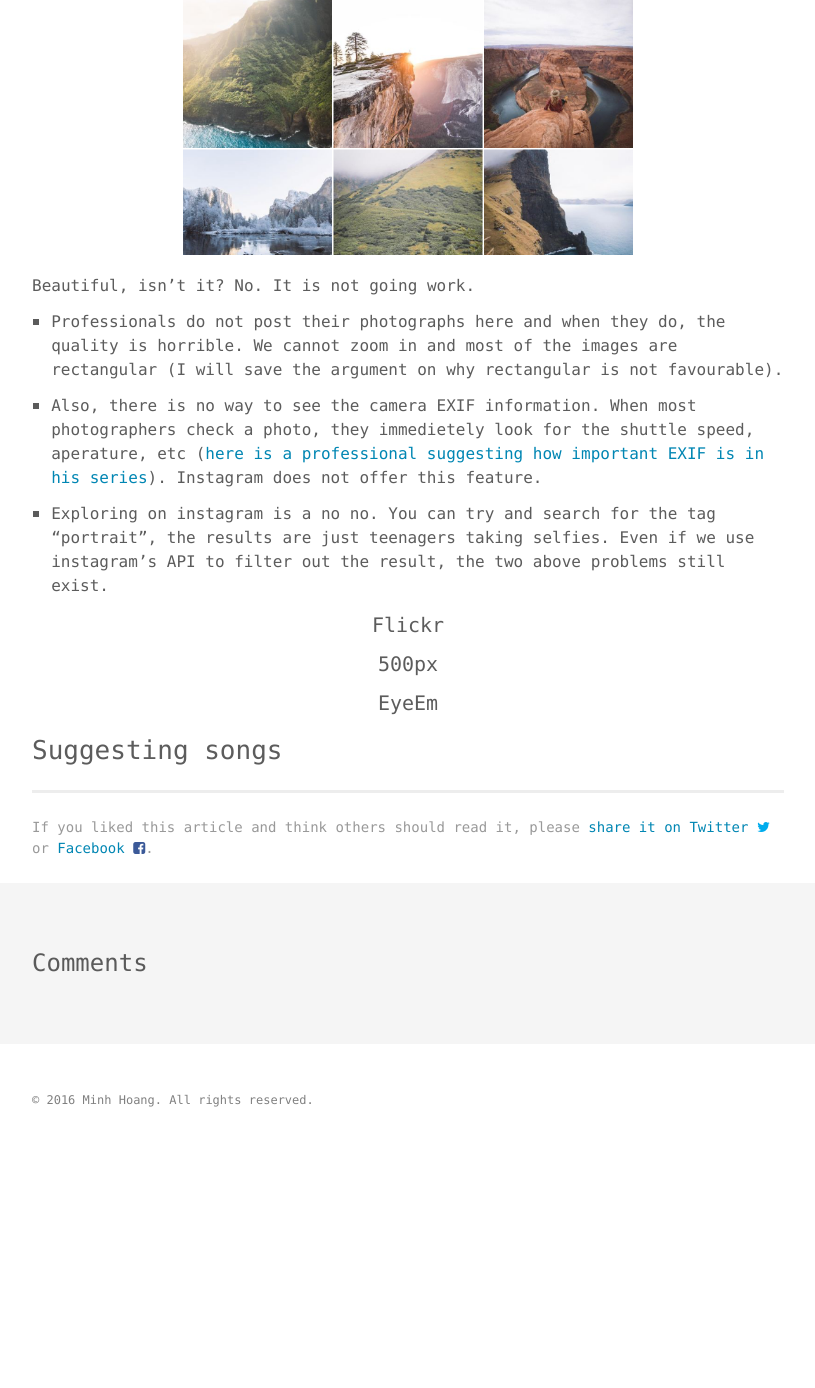
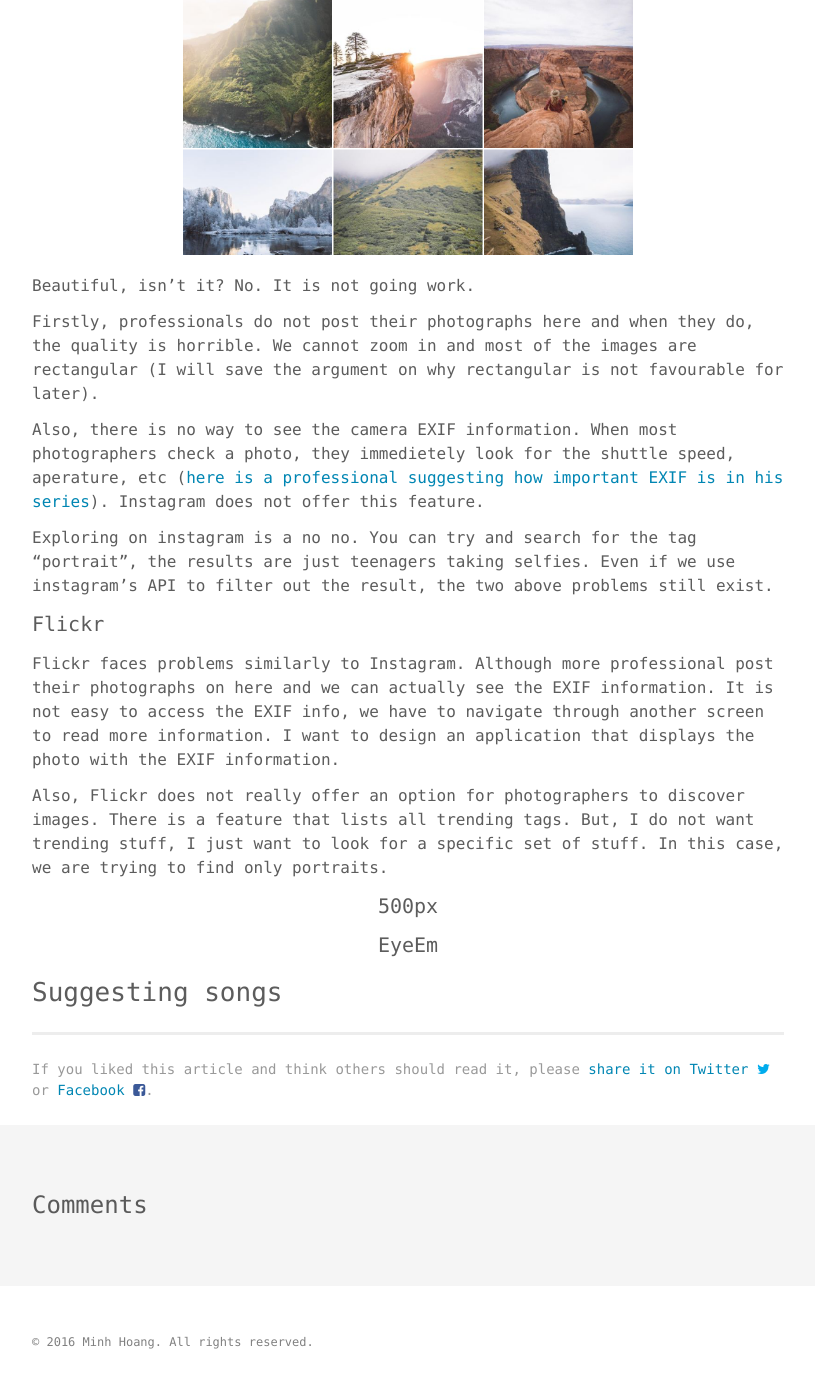
Before and after one commit to minhhoangtcu/minhhoangtcu.github.io, a Jekyll site: the page built from _posts/2016-09-26-inspire-developer-diary.md, in a window 1280 px wide and 1400 px high, scrolled down 1494 px. Shown: the top 1388 px of the window, without its empty margins (232-1047 px from the left). Built offline with Jekyll 4.4.1, drawn with Linux system fonts in a browser that asks for light colours; comment, search, counter and statistics services are not loaded; before the commit the page ends 2652 px from its top, so only the background shows below that.

Commit message:
write more on inspire

```diff
--- a/_posts/2016-09-26-inspire-developer-diary.md
+++ b/_posts/2016-09-26-inspire-developer-diary.md
@@ -25,7 +25,6 @@ Because I often get stuck when taking portraits and since I am making an applica
 ### Why current apps are not working?
 Let's inspect both the content and the GUI of some of the most popular apps currently on Apple Store.
 
-{:.center}
 #### Instagram
 
 {:.center}
@@ -33,14 +32,16 @@ Let's inspect both the content and the GUI of some of the most popular apps curr
 
 Beautiful, isn't it? No. It is not going work.
 
-* Professionals do not post their photographs here and when they do, the quality is horrible. We cannot zoom in and most of the images are rectangular (I will save the argument on why rectangular is not favourable).
+Firstly, professionals do not post their photographs here and when they do, the quality is horrible. We cannot zoom in and most of the images are rectangular (I will save the argument on why rectangular is not favourable for later).
 
-* Also, there is no way to see the camera EXIF information. When most photographers check a photo, they immedietely look for the shuttle speed, aperature, etc ([here is a professional suggesting how important EXIF is in his series](https://www.youtube.com/playlist?list=PL5D68881416D27814)). Instagram does not offer this feature.
+Also, there is no way to see the camera EXIF information. When most photographers check a photo, they immedietely look for the shuttle speed, aperature, etc ([here is a professional suggesting how important EXIF is in his series](https://www.youtube.com/playlist?list=PL5D68881416D27814)). Instagram does not offer this feature.
 
-* Exploring on instagram is a no no. You can try and search for the tag "portrait", the results are just teenagers taking selfies. Even if we use instagram's API to filter out the result, the two above problems still exist.
+Exploring on instagram is a no no. You can try and search for the tag "portrait", the results are just teenagers taking selfies. Even if we use instagram's API to filter out the result, the two above problems still exist.
 
-{:.center}
 #### Flickr
+Flickr faces problems similarly to Instagram. Although more professional post their photographs on here and we can actually see the EXIF information. It is not easy to access the EXIF info, we have to navigate through another screen to read more information. I want to design an application that displays the photo with the EXIF information.
+
+Also, Flickr does not really offer an option for photographers to discover images. There is a feature that lists all trending tags. But, I do not want trending stuff, I just want to look for a specific set of stuff. In this case, we are trying to find only portraits.
 
 {:.center}
 #### 500px
```
Also changed, not shown: 2 other files.
